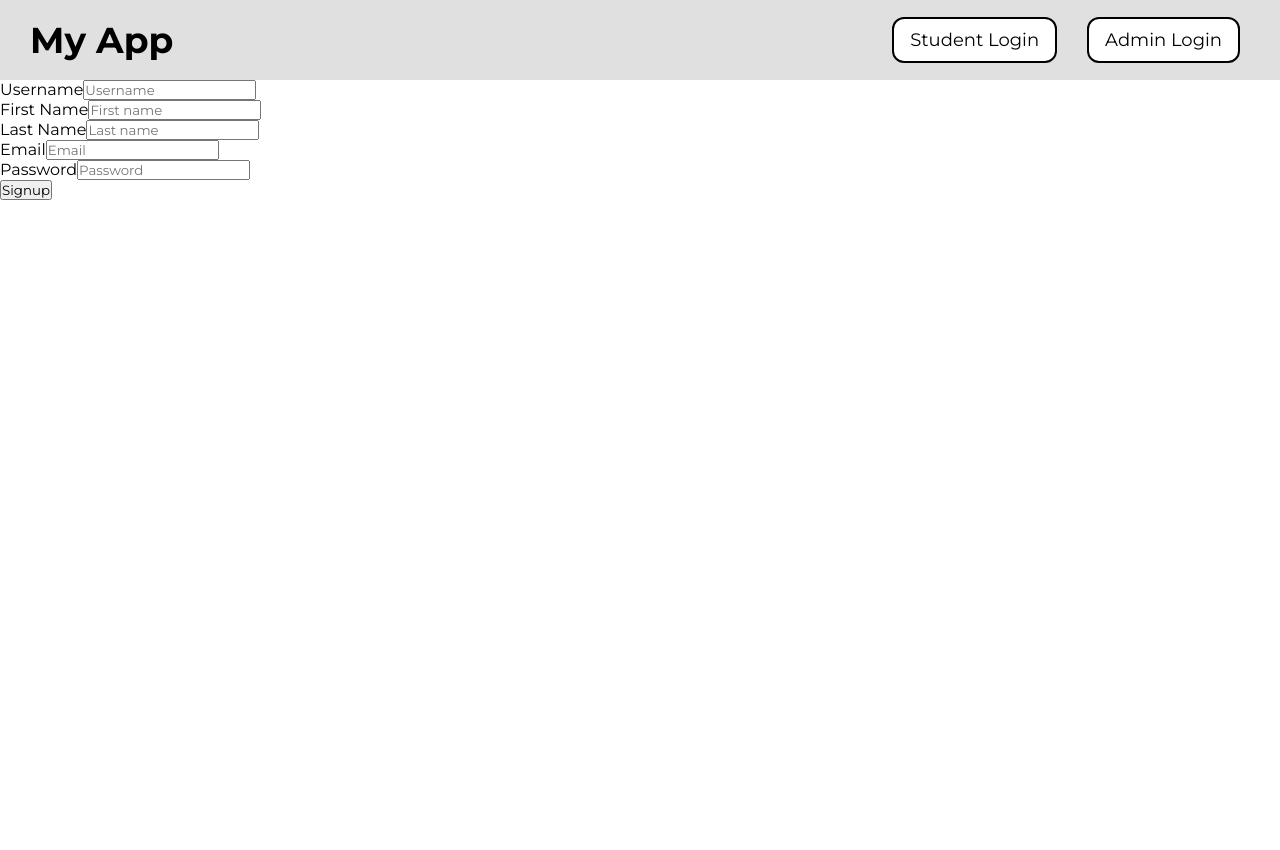
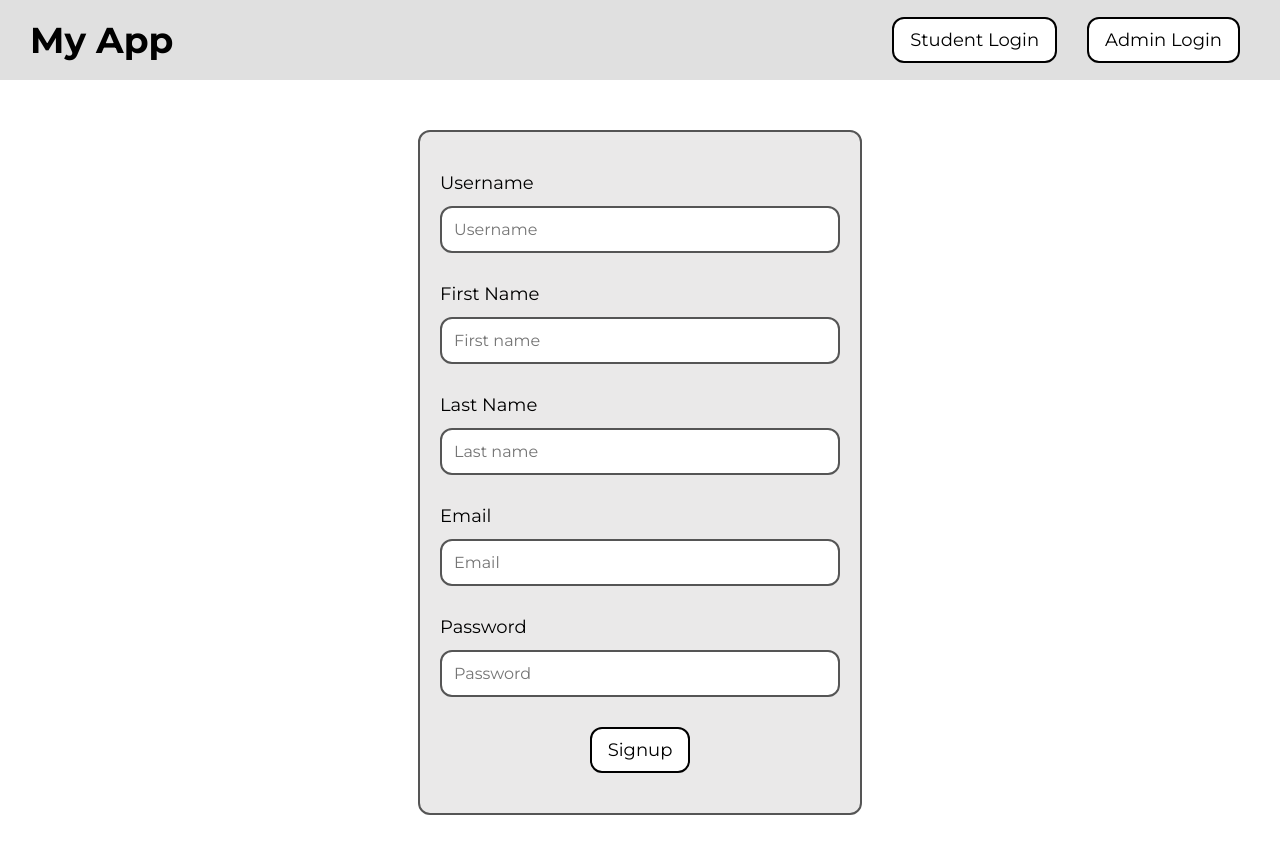
Before and after one commit to kagesite/student-app, a React (Vite) app in the folder frontend/: page / in a window 1280 px wide. Before the commit the page ends 800 px from the top, so only its background shows below. Built offline with nearby package versions, Linux system fonts and the light colour scheme.

Commit message:
Scrapped all logic. Going to focus on frontend design while backend is being built

```diff
--- a/frontend/src/pages/StudentSignup.jsx
+++ b/frontend/src/pages/StudentSignup.jsx
@@ -1,67 +1,21 @@
 import React, { useState } from 'react'
 import Header from "../components/Header";
+import '../styles/StudentSignup.css';
+import '../styles/Form.css';
 
 function StudentSignup() {
-    const [formData, setFormData] = useState({
-        username: "",
-        firstName: "",
-        lastName: "",
-        email: "",
-        password: "",
-        role: "student"
-    })
-    const [message, setMessage] = useState("");
-
-    const handleChange = (e) => {
-        setFormData({ ...formData, [e.target.name]: e.target.value });
-    }
-
-    const handleSubmit = (e) => {
-        e.preventDefault();
-
-        fetch('http://localhost:3001/student/signup', {
-            method: "POST",
-            headers: {
-                "Content-type": "application/json",
-            },
-            body: JSON.stringify(formData),
-        })
-            .then(response => {
-                if (!response.ok) {
-                    throw new Error(`HTTP error! Status: ${response.status}`);
-                }
-
-                return response.json()
-            })
-            .then(data => {
-                console.log('Signup Successful:', data)
-                setMessage("Signup successful!");
-                setFormData({
-                    username: "",
-                    firstName: "",
-                    lastName: "",
-                    email: "",
-                    password: "",
-                })
-
-            })
-            .catch(error => {
-                console.error("Error posting data:", error)
-                setMessage("Signup Failed. Please try again.");
-            })
-    }
-
     return (
         <div>
             <Header />
-            <form onSubmit={(e) => handleSubmit(e)}>
+            <div className='form-container'>
+                <form>
                     <div>
                         <label htmlFor="">Username</label>
                         <input
                             type="text"
                             name='username'
-                        onChange={(e) => handleChange(e)}
-                        value={formData.username}
+                            // onChange={}
+                            // value={}
                             placeholder='Username'
                             required
                         />
@@ -70,9 +24,9 @@ function StudentSignup() {
                         <label htmlFor="">First Name</label>
                         <input
                             type="text"
-                        name='firstName'
-                        onChange={(e) => handleChange(e)}
-                        value={formData.firstName}
+                            name='first_name'
+                            // onChange={}
+                            // value={}
                             placeholder='First name'
                             required
                         />
@@ -81,9 +35,9 @@ function StudentSignup() {
                         <label htmlFor="">Last Name</label>
                         <input
                             type="text"
-                        name='lastName'
-                        onChange={(e) => handleChange(e)}
-                        value={formData.lastName}
+                            name='last_name'
+                            // onChange={}
+                            // value={}
                             placeholder='Last name'
                             required
                         />
@@ -93,8 +47,8 @@ function StudentSignup() {
                         <input
                             type="text"
                             name='email'
-                        onChange={(e) => handleChange(e)}
-                        value={formData.email}
+                            // onChange={}
+                            // value={}
                             placeholder='Email'
                             required
                         />
@@ -104,15 +58,16 @@ function StudentSignup() {
                         <input
                             type="password"
                             name='password'
-                        onChange={(e) => handleChange(e)}
-                        value={formData.password}
+                            // onChange={}
+                            // value={}
                             placeholder='Password'
                             required
                         />
                     </div>
                     <button type='submit'>Signup</button>
-                {message && <>{message}</>}
+                    {/* {message && <>{message}</>} */}
                 </form>
+            </div>
         </div>
     )
 }
```
Lines whose indentation alone changed are shown as unchanged.
